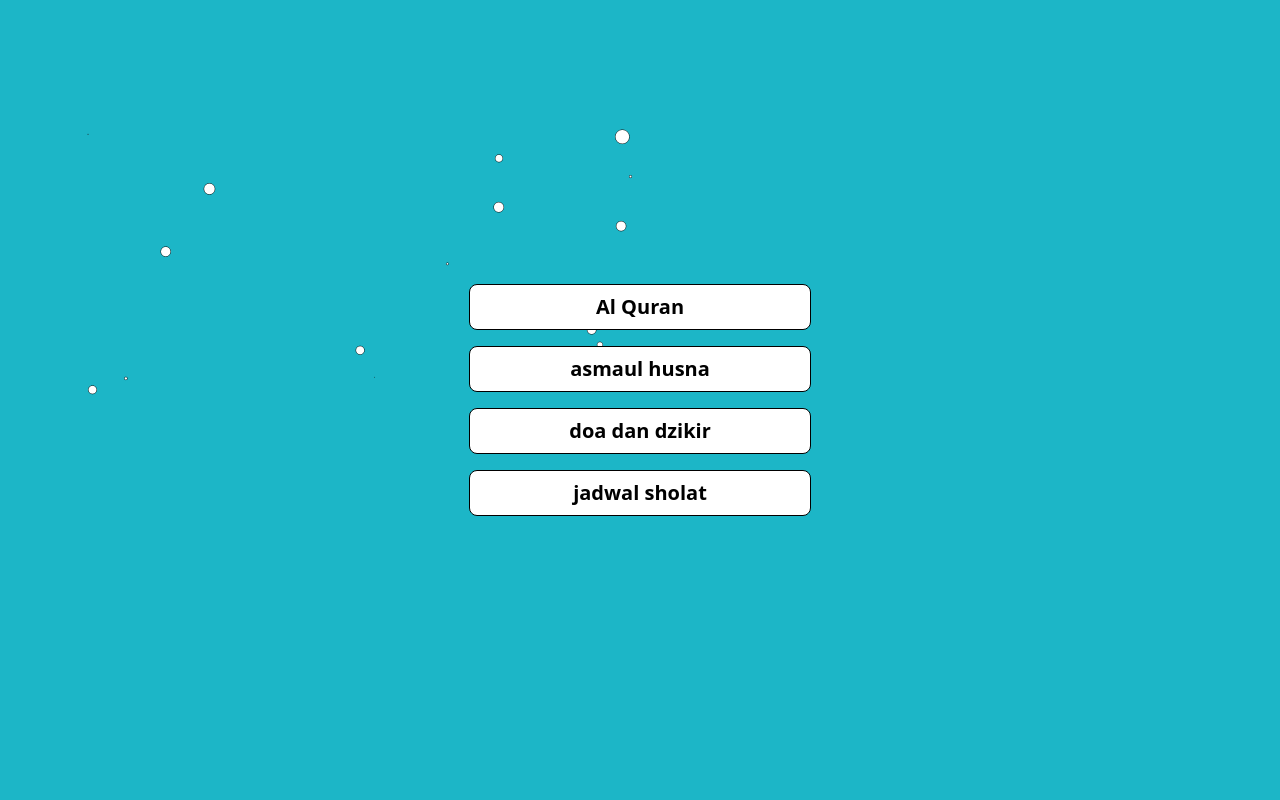
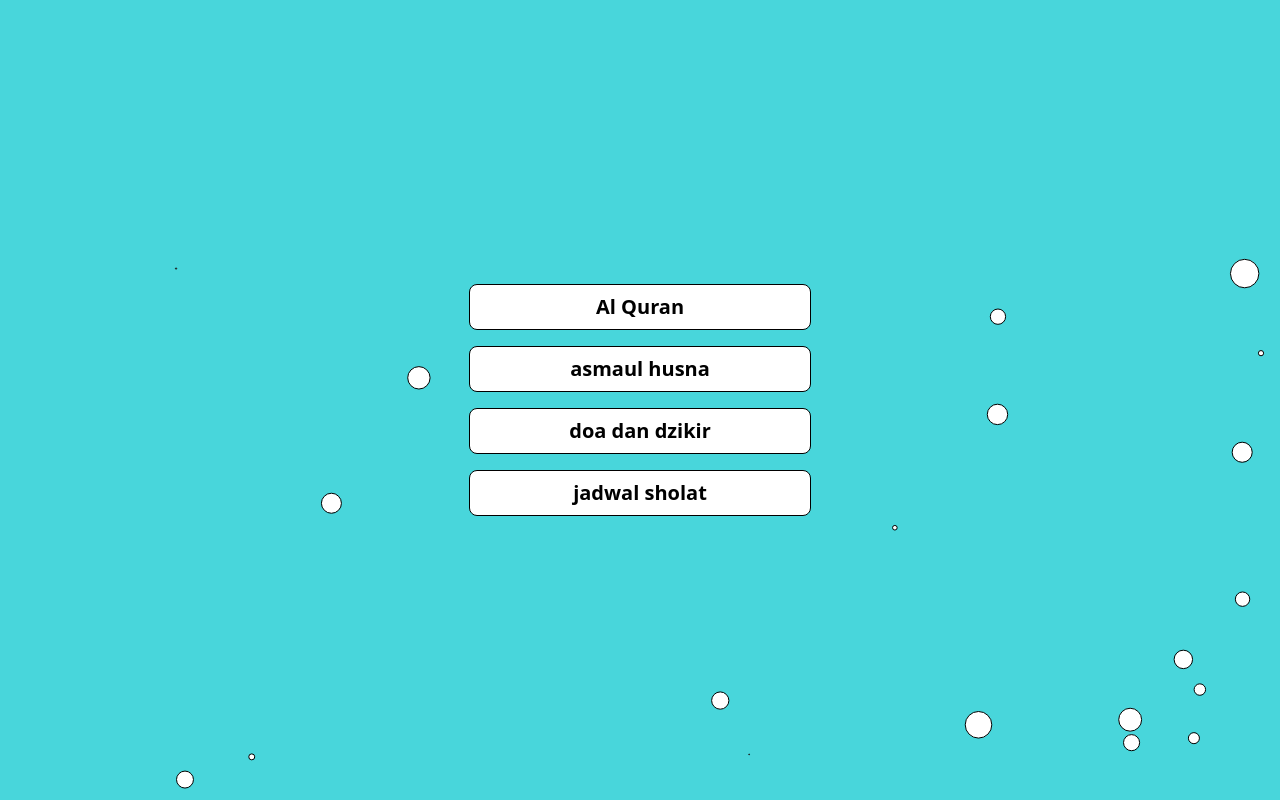
Before and after one commit to hajir1/imamuslim-frontend, a React (Vite) app: page / in a window 1280 px wide. Built offline with nearby package versions, Linux system fonts and the light colour scheme.

Commit message:
second commit

```diff
--- a/src/page/HomePage.tsx
+++ b/src/page/HomePage.tsx
@@ -3,7 +3,7 @@ import RoutingPage from "../components/fragment/RoutingPage";
 
 const HomePage = () => {
   return (
-    <div className="bg-primary backdrop:blur-sm overflow-y-hidden h-screen">
+    <div className="bg-secondary backdrop:blur-sm overflow-y-hidden ">
       <div className=" w-full absolute -translate-y-1/2 flex justify-center  top-1/2">
         <RoutingPage />
       </div>
```
